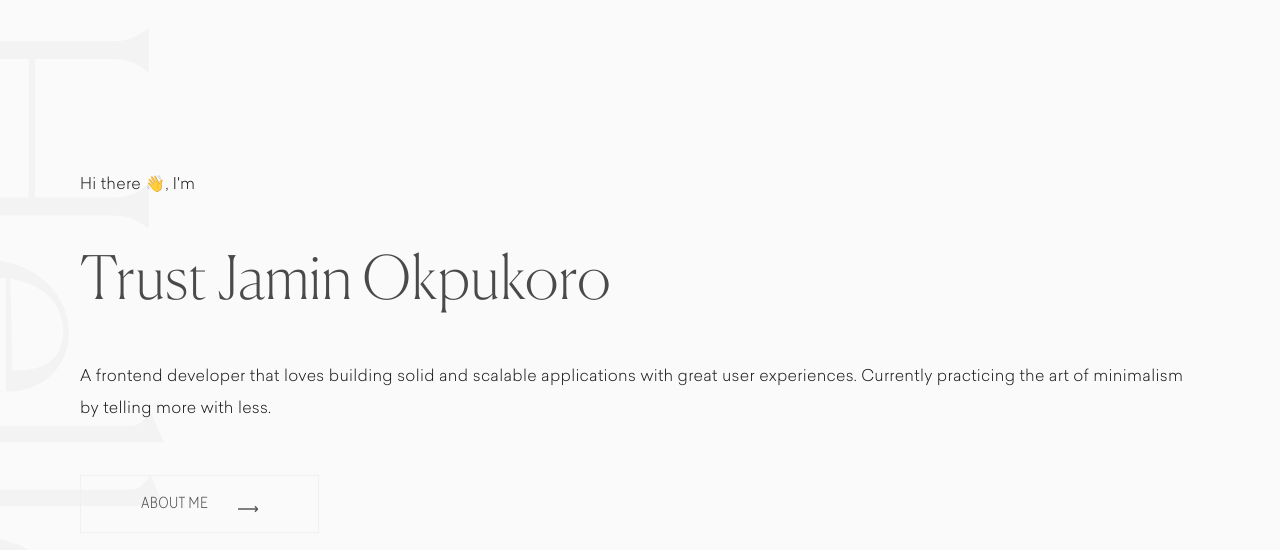
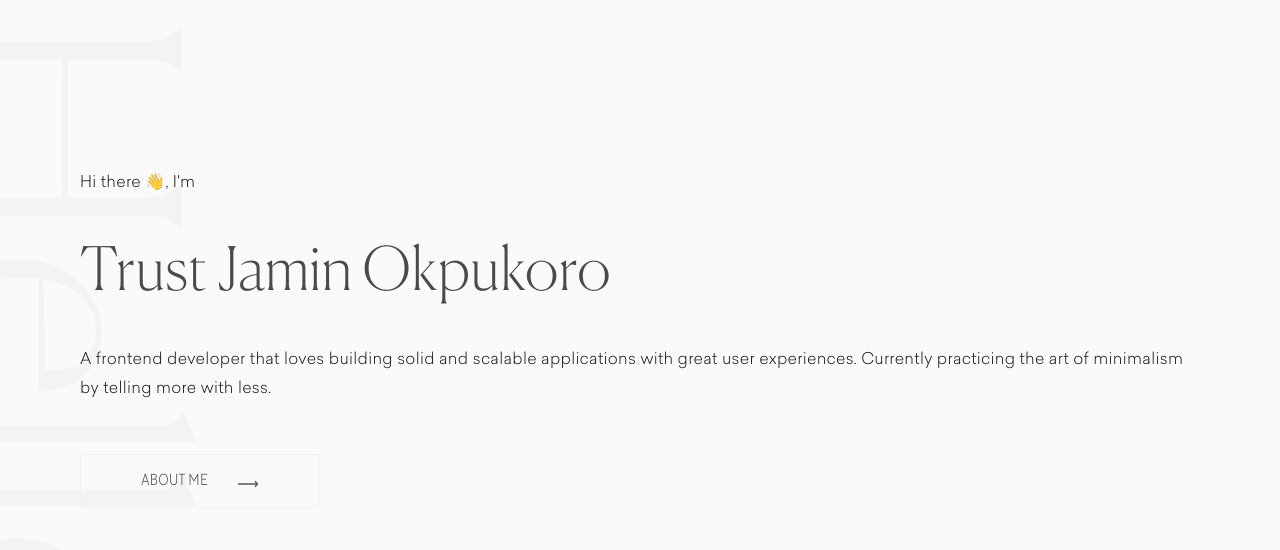
Before and after one commit to codejagaban/0xJamin, a Gatsby site: page / in a window 1280 px wide. Shown: the part 94-644 px from the top of the page. Built offline with nearby package versions, Linux system fonts and the light colour scheme; Gatsby itself is replaced by a stand-in of ours.

Commit message:
fixed hight changes

```diff
--- a/src/components/header.js
+++ b/src/components/header.js
@@ -64,7 +64,7 @@ const   onMenuClick = () => {
   <li>
     <Link to="/" className="menu-nav__link"><i className="lab la-github"></i></Link>
     <Link to="/about" className="menu-nav__link"><i className="lab la-linkedin"></i></Link>
-    <Link to="/" className="menu-nav__link">Projects</Link>
+    <Link to="/" className="menu-nav__link"><i className="lab la-twitter"></i></Link>
     <Link to="/" className="menu-nav__link">Resume</Link>
     <Link to="/" className="menu-nav__link">Contact</Link>
   </li>
@@ -74,7 +74,7 @@ const   onMenuClick = () => {
 <li className="menu-nav__social">
 {/* <Link to="/" className="menu-nav__logo"></Link>
 <Link to="/" className="menu-nav__logo"></Link>
-<Link to="/" className="menu-nav__logo"><i className="lab la-twitter"></i></Link>
+<Link to="/" className="menu-nav__logo"></Link>
 <Link to="/" className="menu-nav__logo"><i className="lab la-dribbble"></i></Link>
 <Link to="/" className="menu-nav__logo"><i className="lab la-facebook-f"></i></Link> */}
 </li>
--- a/src/components/layout.scss
+++ b/src/components/layout.scss
@@ -38,7 +38,7 @@ font-family: 'tt norms', sans-serif;
  background-color: #fafafa;
  color: #363636;
  letter-spacing: .3px;
- line-height: 2;
+ line-height: 1.8;
  opacity: 0.9;
 
 }
```
